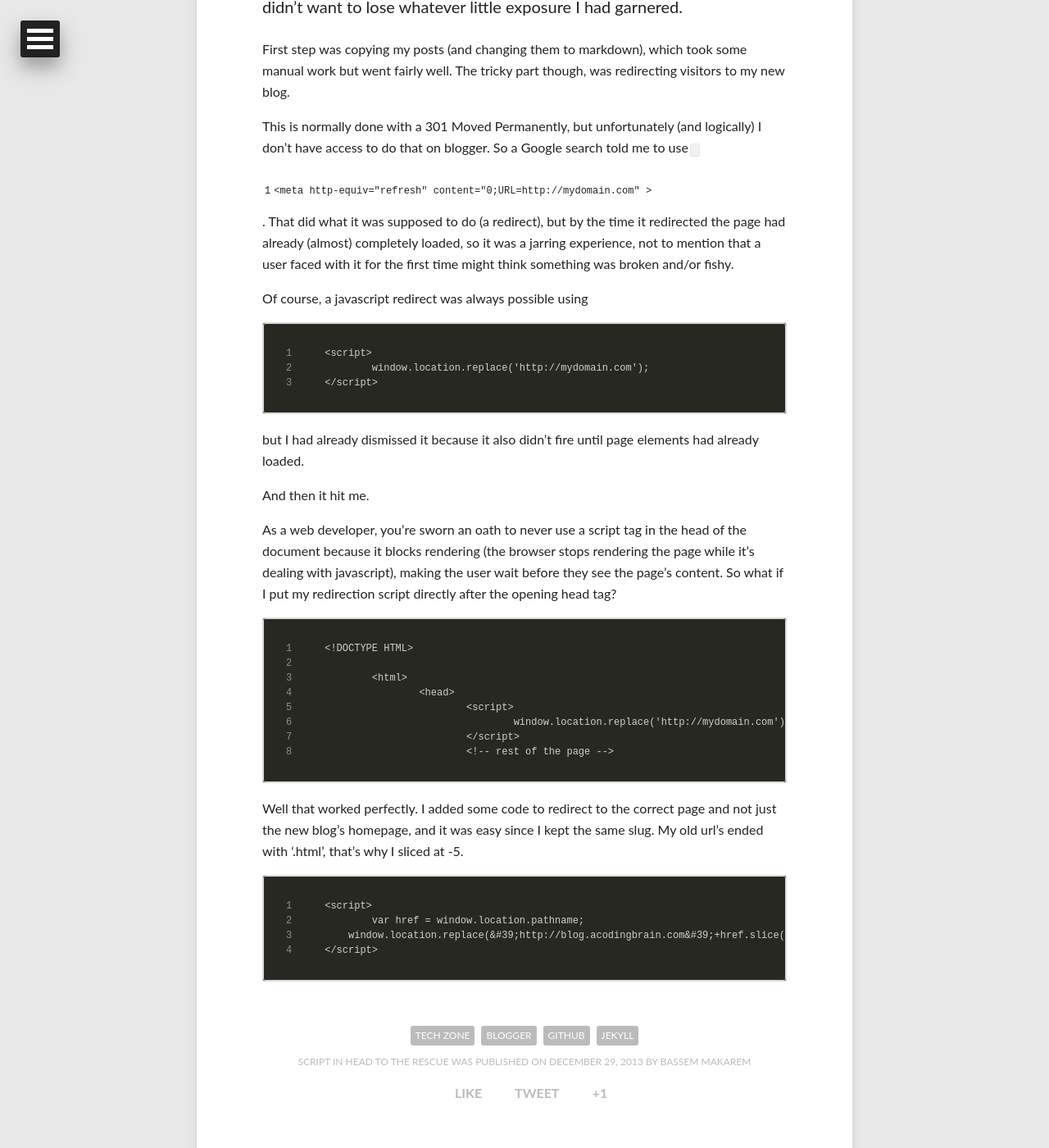
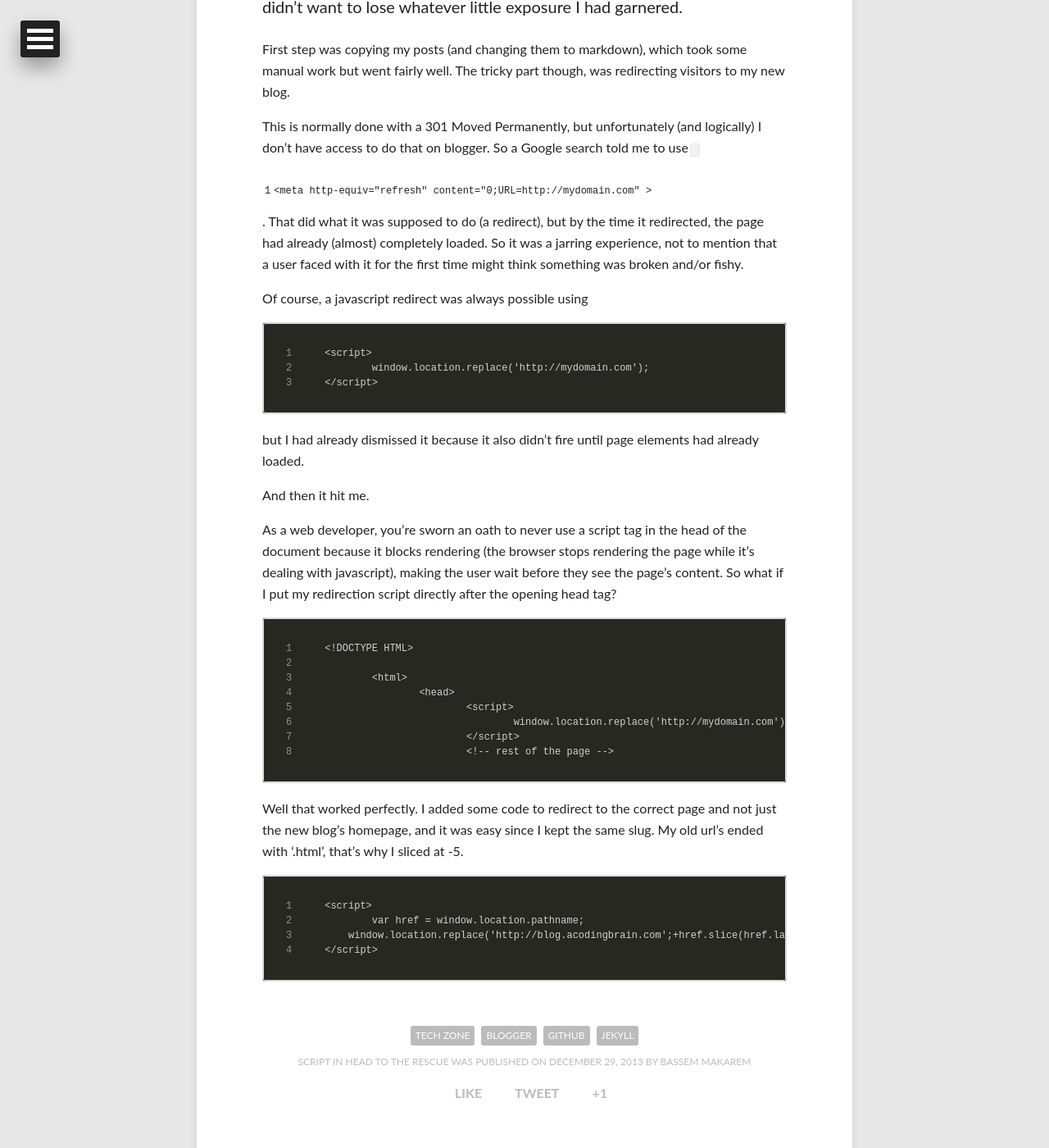
Before and after one commit to bmak91/bmak91.github.io, a Jekyll site: the page built from _posts/2013-12-29-script-in-head-to-rescue.md, in a window 1280 px wide and 1400 px high, scrolled down 378 px. Shown: the whole window at 82% size. Built offline with Jekyll 4.4.1, drawn with Linux system fonts in a browser that asks for light colours; nearby versions of some CDN libraries; comment, search, counter and statistics services are not loaded.

Commit message:
small edits

```diff
--- a/_posts/2013-12-29-script-in-head-to-rescue.md
+++ b/_posts/2013-12-29-script-in-head-to-rescue.md
@@ -11,7 +11,7 @@ I finally finished migrating from my old blog hosted on blogspot to my own domai
 
 First step was copying my posts (and changing them to markdown), which took some manual work but went fairly well. The tricky part though, was redirecting visitors to my new blog.
 
-This is normally done with a 301 Moved Permanently, but unfortunately (and logically) I don't have access to do that on blogger. So a Google search told me to use `<meta http-equiv="refresh" content="0;URL=http://mydomain.com" >`. That did what it was supposed to do (a redirect), but by the time it redirected the page had already (almost) completely loaded, so it was a jarring experience, not to mention that a user faced with it for the first time might think something was broken and/or fishy.
+This is normally done with a 301 Moved Permanently, but unfortunately (and logically) I don't have access to do that on blogger. So a Google search told me to use `<meta http-equiv="refresh" content="0;URL=http://mydomain.com" >`. That did what it was supposed to do (a redirect), but by the time it redirected, the page had already (almost) completely loaded. So it was a jarring experience, not to mention that a user faced with it for the first time might think something was broken and/or fishy.
 
 Of course, a javascript redirect was always possible using
 
@@ -38,5 +38,5 @@ Well that worked perfectly. I added some code to redirect to the correct page an
 
 	<script>
 		var href = window.location.pathname;
-	    window.location.replace(&#39;http://blog.acodingbrain.com&#39;+href.slice(href.lastIndexOf(&#39;/&#39;),-5));
+	    window.location.replace('http://blog.acodingbrain.com';+href.slice(href.lastIndexOf('/'),-5));
 	</script>
```
